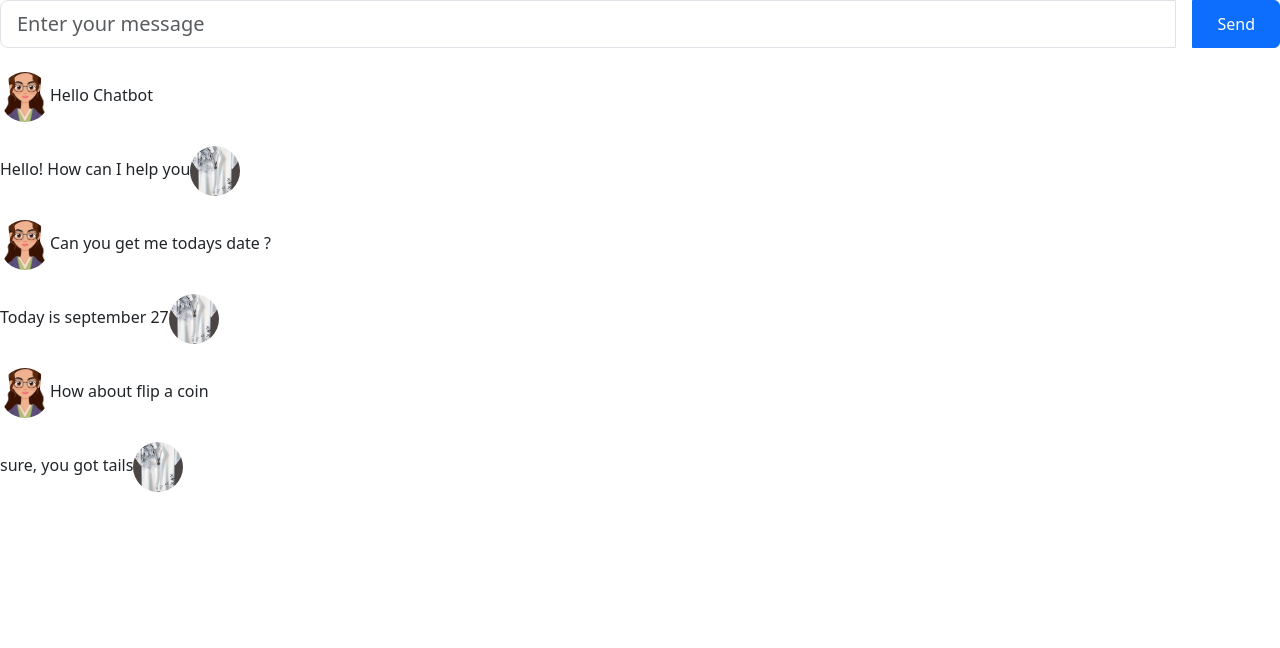
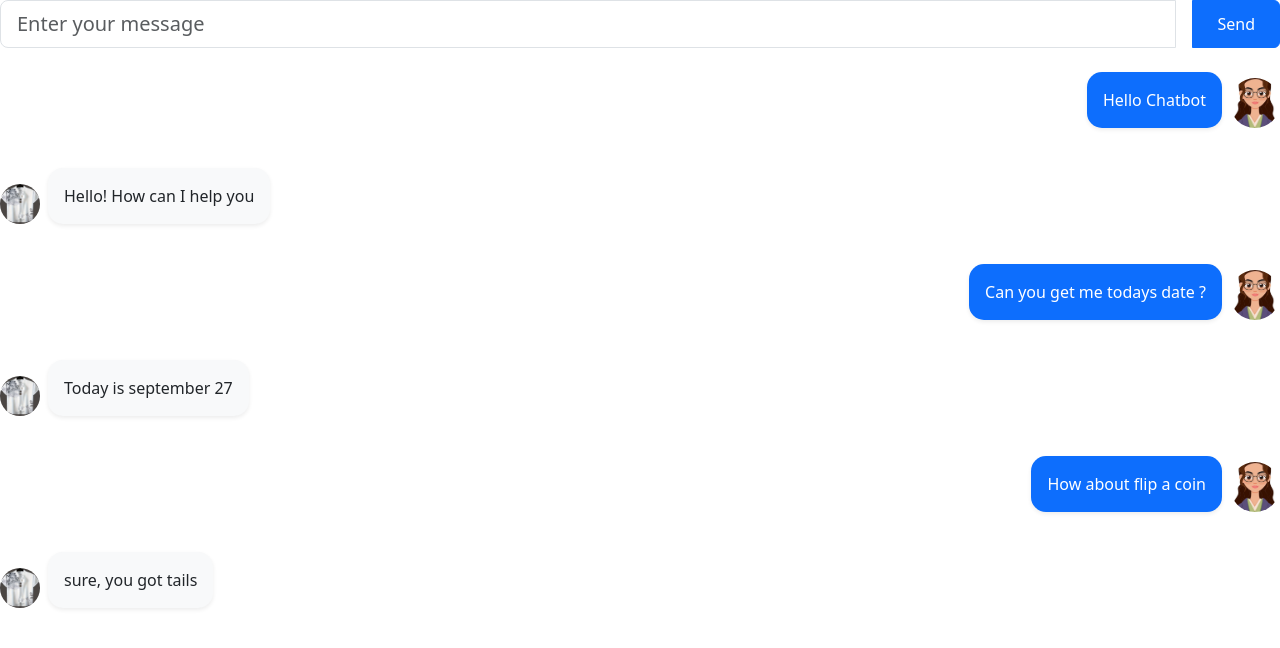
Before and after one commit to khingarthur/AI-chatBot, a React (Vite) app: page / in a window 1280 px wide. Shown: the top 648 px of the page. Built offline with nearby package versions, Linux system fonts and the light colour scheme; the HTML template or start-up script is replaced by a standard one.

Commit message:
Chat Message component

```diff
--- a/components/ChatMessage.jsx
+++ b/components/ChatMessage.jsx
@@ -1,20 +1,41 @@
 export const ChatMessage = ({message, sender}) =>{
 
     // const imagePath = sender === "user"? "/shirt.png" : "/person.svg" ;
+    const isUser = sender === 'user';
 
-        return (
-            <div>
-                { sender === "user" && (
-                    <img src="/person.png"
-                    alt=""
-                    className="img-fluid chat-avatar" />)
-                }
-                <span>{message}</span>
-                { sender === "robot" && (
-                    <img src="/shirt.png"
-                    alt=""
-                    className="img-fluid chat-avatar" />)
-                }
-            </div>
-        )
+    return (
+        <div className={`d-flex mb-3 ${isUser ? 'justify-content-end' : 'justify-content-start'}`}>
+
+        {sender === "robot" && (
+            <img
+            src="shirt.png"
+            alt="robot"
+            className="rounded-circle me-2 align-self-end"
+            width="40"
+            height="40"
+            />
+        )}
+
+        <div
+            className={`p-3 shadow-sm ${isUser ? 'bg-primary text-white' : 'bg-light text-dark'}`}
+            style={{
+            maxWidth: '75%',
+            borderRadius: '15px'
+            }}
+        >
+            {message}
+        </div>
+
+        {sender === "user" && (
+            <img
+            src="/person.png"
+            alt="user"
+            className="img-fluid chat-avatar rounded-circle ms-2 align-self-end"
+            width="40"
+            height="40"
+            />
+        )}
+
+        </div>
+    );
 }
```
